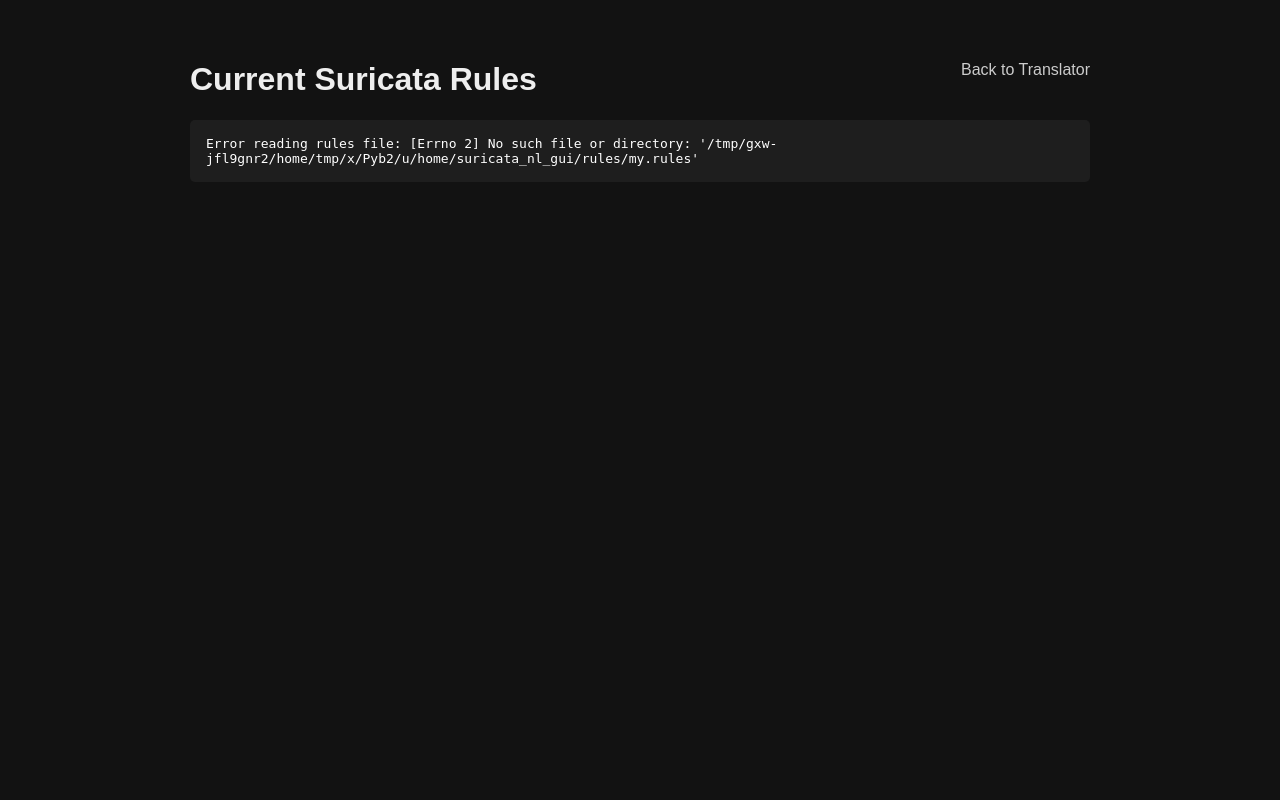
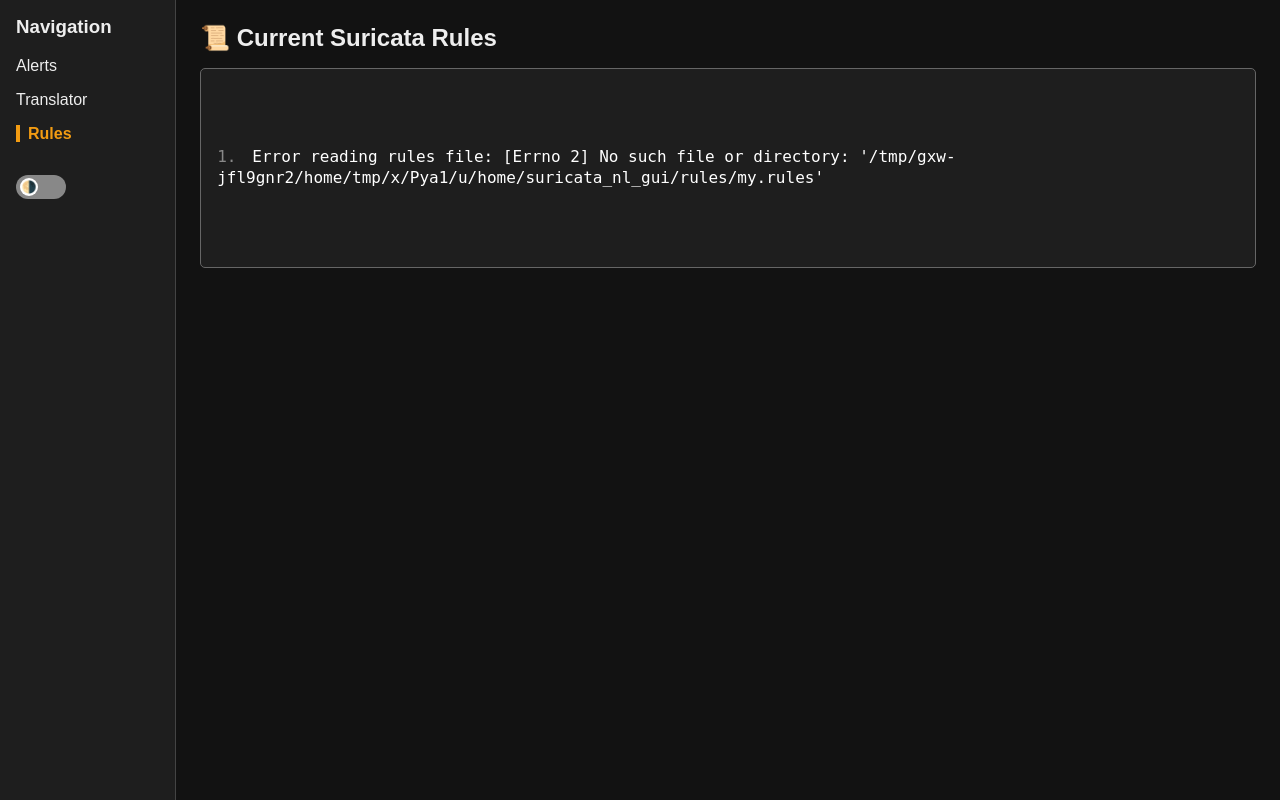
Before and after one commit to grantTM/suricata-nl-gui, a Flask app: page /rules in a window 1280 px wide. Run offline with Flask 3, Linux system fonts and the light colour scheme.

Commit message:
Updating formatting of navigation bar for all pages and spacing of rules in rules.html

```diff
--- a/app/app.py
+++ b/app/app.py
@@ -198,7 +198,9 @@
             rules = f.read()
     except Exception as e:
         rules = f"Error reading rules file: {e}"
-    return render_template("rules.html", rules=rules)
+    return render_template("rules.html",
+                           rules=rules,
+                           active_page="rules")
 
 if __name__ == "__main__":
     app.run(debug=True, host='0.0.0.0', port=5000)
--- a/app/templates/index.html
+++ b/app/templates/index.html
@@ -56,7 +56,6 @@
             color: #f39c12;
             border-left: 4px solid #f39c12;
             padding-left: 8px;
-            background-color: #2a2a2a;
         }
 
         .main {
--- a/app/templates/logs.html
+++ b/app/templates/logs.html
@@ -56,7 +56,6 @@
             color: #f39c12;
             border-left: 4px solid #f39c12;
             padding-left: 8px;
-            background-color: #2a2a2a;
         }
 
         .main {
--- a/app/templates/rules.html
+++ b/app/templates/rules.html
@@ -2,45 +2,173 @@
 <html>
 <head>
     <title>Current Suricata Rules</title>
-        <style>
+    <style id="theme-style">
+        :root {
+            --bg: #121212;
+            --text: #eee;
+            --input-bg: #1e1e1e;
+            --input-text: #fff;
+            --button-bg: #444;
+            --button-text: #fff;
+            --alert-color: red;
+        }
+
         body {
             font-family: Arial, sans-serif;
-                background-color: #121212;
-                color: #eee;
-                padding: 2rem;
+            margin: 0;
+            background: var(--bg);
+            color: var(--text);
         }
 
-            .container {
-                max-width: 900px;
-                margin: 0 auto;
+        .layout {
+            display: flex;
         }
 
-            pre {
-                background-color: #1e1e1e;
-                color: #fff;
+        nav {
+            width: 220px;
             padding: 1rem;
-                border-radius: 5px;
-                white-space: pre-wrap;
+            background: var(--input-bg);
+            border-right: 1px solid #444;
+            height: 100vh;
+            box-sizing: border-box;
         }
 
-            a.nav-link {
-                float: right;
-                color: #ccc;
-                text-decoration: none;
+        nav h3 {
+            margin-top: 0;
+        }
+
+        nav ul {
+            list-style: none;
+            padding-left: 0;
+        }
+
+        nav ul li {
             margin-bottom: 1rem;
         }
 
-            a.nav-link:hover {
-                text-decoration: underline;
+        nav a {
+            color: var(--text);
+            text-decoration: none;
+        }
+
+        nav a.active {
+            font-weight: bold;
+            color: #f39c12;
+            border-left: 4px solid #f39c12;
+            padding-left: 8px;
+        }
+
+        .main {
+            flex-grow: 1;
+            padding: 1.5rem 1.5rem 1rem 1.5rem;
+        }
+
+        h1 {
+            margin: 0 0 1rem 0;
+            font-size: 1.5rem;
+        }
+
+        .rules-box {
+            background-color: var(--input-bg);
+            color: var(--input-text);
+            padding: 1rem;
+            border-radius: 5px;
+            border: 1px solid #666;
+            font-family: monospace;
+            font-size: 1rem;
+            white-space: pre-wrap;
+            counter-reset: line;
+            line-height: 1.3;
+        }
+
+        .rules-box span {
+            display: block;
+            counter-increment: line;
+        }
+
+        .rules-box span::before {
+            content: counter(line) ". ";
+            display: inline-block;
+            width: 2.2em;
+            color: #888;
+        }
+
+        .theme-switch-wrapper {
+            margin-top: 2rem;
+        }
+
+        .theme-switch {
+            position: relative;
+            display: inline-block;
+            width: 50px;
+            height: 24px;
+        }
+
+        .theme-switch input {
+            opacity: 0;
+            width: 0;
+            height: 0;
+        }
+
+        .slider {
+            position: absolute;
+            cursor: pointer;
+            background-color: #888;
+            border-radius: 34px;
+            top: 0;
+            left: 0;
+            right: 0;
+            bottom: 0;
+            transition: 0.4s;
+        }
+
+        .slider:before {
+            position: absolute;
+            content: "🌗";
+            height: 18px;
+            width: 18px;
+            left: 4px;
+            bottom: 3px;
+            background-color: white;
+            border-radius: 50%;
+            transition: 0.4s;
+            display: flex;
+            align-items: center;
+            justify-content: center;
+            font-size: 12px;
+        }
+
+        input:checked + .slider {
+            background-color: #444;
+        }
+
+        input:checked + .slider:before {
+            transform: translateX(26px);
+            content: "☀️";
         }
     </style>
 </head>
 <body>
-        <div class="content-wrapper">
-            <div class="container">
-                <a href="/translate" class="nav-link">Back to Translator</a>
-                <h1>Current Suricata Rules</h1>
-                <pre>{{ rules }}</pre>
+    <div class="layout">
+        <!-- Sidebar -->
+        <nav>
+            <h3>Navigation</h3>
+            <ul>
+                <li><a href="/logs" class="{% if active_page == 'logs' %}active{% endif %}">Alerts</a></li>
+                <li><a href="/translate" class="{% if active_page == 'translate' %}active{% endif %}">Translator</a></li>
+                <li><a href="/rules" class="{% if active_page == 'rules' %}active{% endif %}">Rules</a></li>
+            </ul>
+            {% include 'theme.html' %}
+        </nav>
+
+        <!-- Main Content -->
+        <div class="main">
+            <h1>📜 Current Suricata Rules</h1>
+            <div class="rules-box">
+                {% for line in rules.splitlines() %}
+                    <span>{{ line }}</span>
+                {% endfor %}
+            </div>
         </div>
     </div>
 </body>
```
Lines whose indentation alone changed are shown as unchanged.
